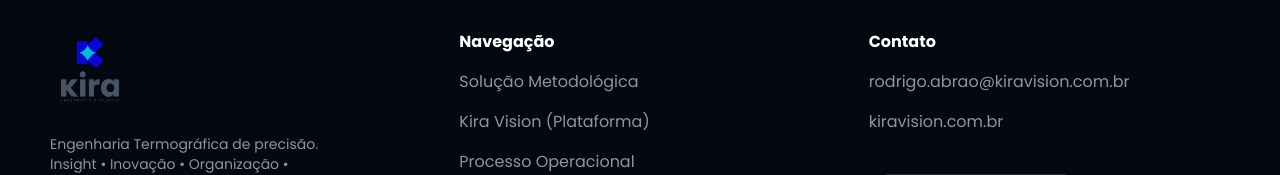
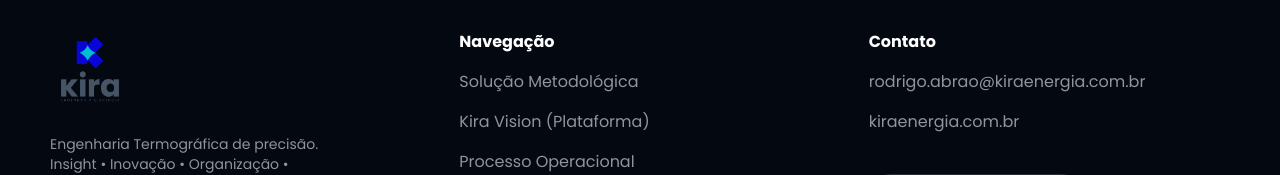
Before and after one commit to RodrigoAbrao/kira-website, a React (Vite) app: page / in a window 1280 px wide. Shown: the part 7370-7545 px from the top of the page. Built offline with nearby package versions, Linux system fonts and the light colour scheme.

Commit message:
fix: updated contact email to kiraenergia.com.br

```diff
--- a/src/App.jsx
+++ b/src/App.jsx
@@ -454,7 +454,7 @@
               Deixe nossa engenharia avaliar o risco do seu ativo. Preencha seus dados e nossa equipe entrará em contato para apresentar a plataforma Kira Vision e desenhar a proposta ideal.
             </p>
 
-            <form action="https://formsubmit.co/rodrigo.abrao@kiravision.com.br" method="POST" className="glass-card bg-white p-8 max-w-lg shadow-xl relative z-20">
+            <form action="https://formsubmit.co/rodrigo.abrao@kiraenergia.com.br" method="POST" className="glass-card bg-white p-8 max-w-lg shadow-xl relative z-20">
               <input type="hidden" name="_subject" value="Novo Lead Kira Energia - Briefing Técnico!" />
               <input type="hidden" name="_captcha" value="false" />
               <div className="grid gap-5">
@@ -520,8 +520,8 @@
 
         <div className="flex flex-col gap-4">
           <strong className="text-white">Contato</strong>
-          <span>rodrigo.abrao@kiravision.com.br</span>
-          <span>kiravision.com.br</span>
+          <span>rodrigo.abrao@kiraenergia.com.br</span>
+          <span>kiraenergia.com.br</span>
 
           <div className="mt-6 flex items-center gap-3 bg-white/5 p-3 rounded-lg border border-white/10 w-fit">
             <div className="w-2 h-2 rounded-full bg-green-500 animate-pulse"></div>
```
